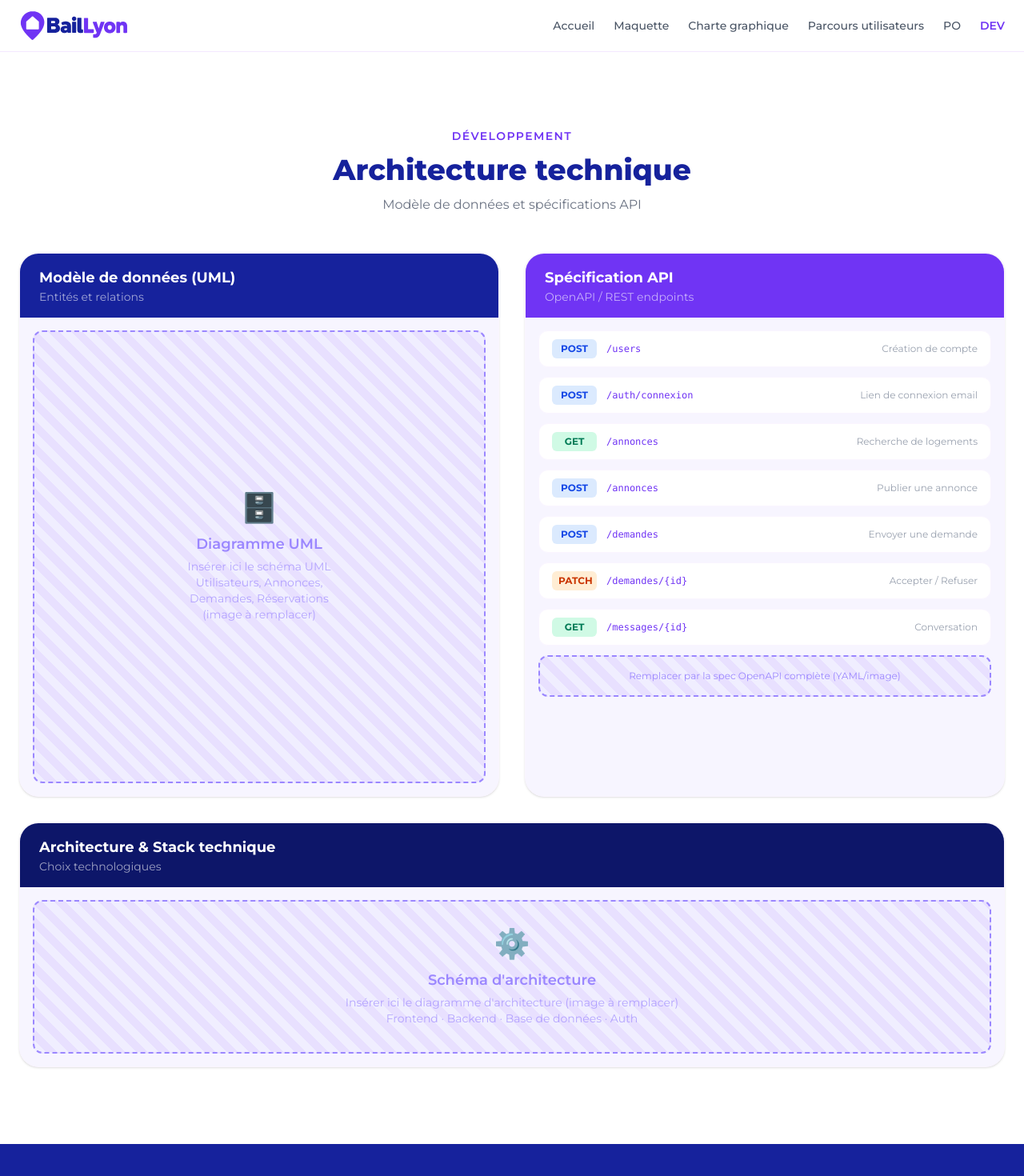
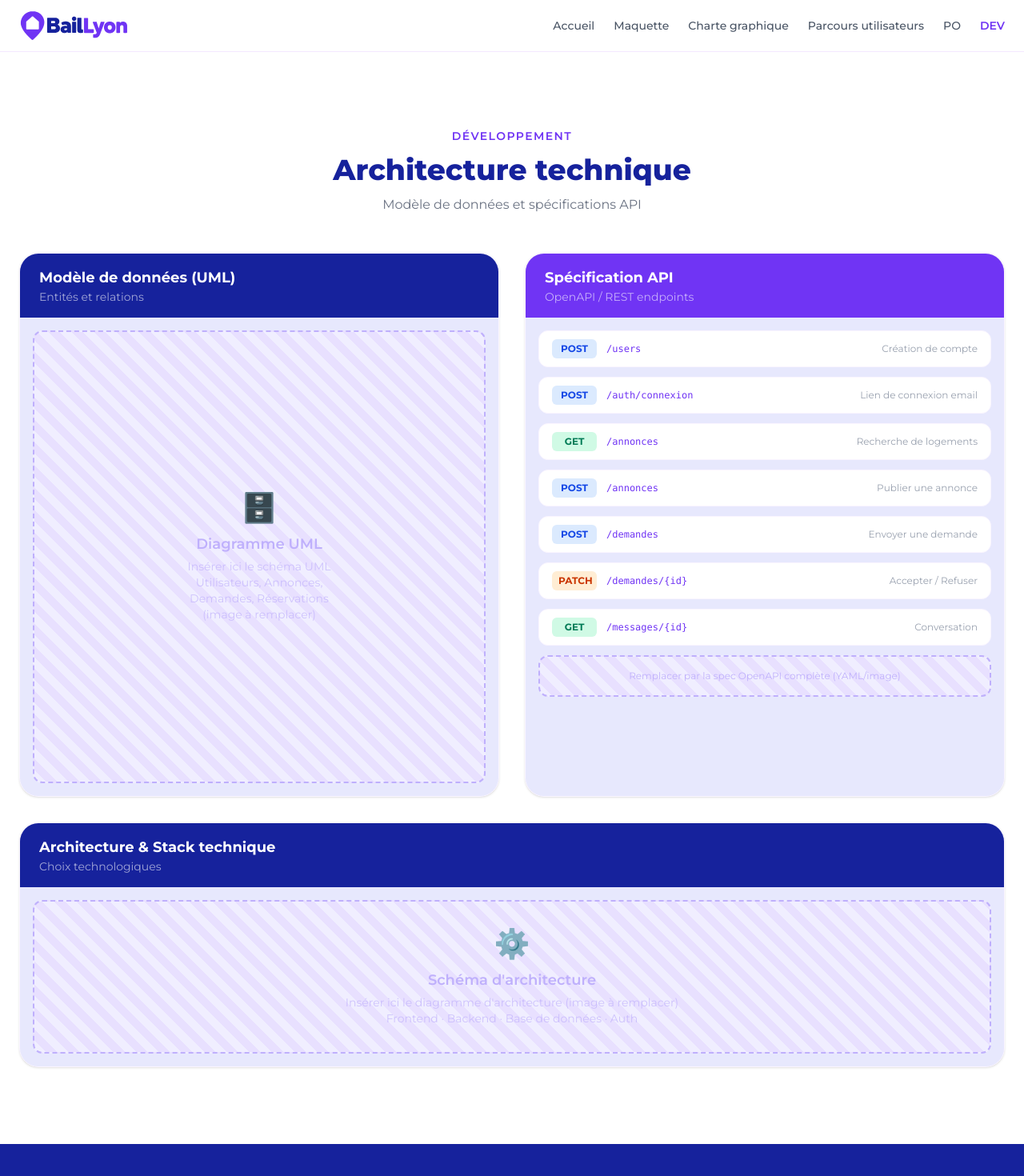
Before and after one commit to sosoYim/log-presentation, a Next.js app: page /dev in a window 1280 px wide. Shown: the top 1470 px of the page at 80% size. Built offline with nearby package versions, Linux system fonts and the light colour scheme.

Commit message:
fix: correct colors

```diff
--- a/app/globals.css
+++ b/app/globals.css
@@ -2,7 +2,7 @@
 
 :root {
   --background: #ffffff;
-  --foreground: #111110;
+  --foreground: #1A202C;
 }
 
 html {
@@ -23,6 +23,6 @@
     #e8e0ff 10px,
     #e8e0ff 20px
   );
-  border: 2px dashed #9B87FF;
+  border: 2px dashed #BFB0FC;
   border-radius: 12px;
 }
--- a/components/sections/DEV.tsx
+++ b/components/sections/DEV.tsx
@@ -14,12 +14,12 @@
 
         <div className="grid md:grid-cols-2 gap-8">
           {/* Modèle de données */}
-          <div className="bg-[#F7F5FF] rounded-3xl overflow-hidden shadow-sm border border-purple-50">
+          <div className="bg-[#E7E8FD] rounded-3xl overflow-hidden shadow-sm border border-purple-50">
             <div className="bg-[#16229C] px-6 py-4">
               <h3 className="font-bold text-white text-lg">Modèle de données (UML)</h3>
               <p className="text-white/60 text-sm">Entités et relations</p>
             </div>
-            <div className="section-placeholder m-4 rounded-2xl aspect-square flex flex-col items-center justify-center text-[#9B87FF] text-center p-6">
+            <div className="section-placeholder m-4 rounded-2xl aspect-square flex flex-col items-center justify-center text-[#BFB0FC] text-center p-6">
               <div className="text-4xl mb-3">🗄️</div>
               <p className="font-semibold text-lg">Diagramme UML</p>
               <p className="text-sm mt-1 opacity-70">
@@ -32,7 +32,7 @@
           </div>
 
           {/* API */}
-          <div className="bg-[#F7F5FF] rounded-3xl overflow-hidden shadow-sm border border-purple-50">
+          <div className="bg-[#E7E8FD] rounded-3xl overflow-hidden shadow-sm border border-purple-50">
             <div className="bg-[#7034F4] px-6 py-4">
               <h3 className="font-bold text-white text-lg">Spécification API</h3>
               <p className="text-white/60 text-sm">OpenAPI / REST endpoints</p>
@@ -60,19 +60,19 @@
                   <span className="text-xs text-gray-400">{e.desc}</span>
                 </div>
               ))}
-              <div className="section-placeholder rounded-xl py-4 flex items-center justify-center text-center text-[#9B87FF]">
+              <div className="section-placeholder rounded-xl py-4 flex items-center justify-center text-center text-[#BFB0FC]">
                 <p className="text-xs">Remplacer par la spec OpenAPI complète (YAML/image)</p>
               </div>
             </div>
           </div>
 
           {/* Architecture */}
-          <div className="md:col-span-2 bg-[#F7F5FF] rounded-3xl overflow-hidden shadow-sm border border-purple-50">
-            <div className="bg-[#0D1669] px-6 py-4">
+          <div className="md:col-span-2 bg-[#E7E8FD] rounded-3xl overflow-hidden shadow-sm border border-purple-50">
+            <div className="bg-[#16229C] px-6 py-4">
               <h3 className="font-bold text-white text-lg">Architecture & Stack technique</h3>
               <p className="text-white/60 text-sm">Choix technologiques</p>
             </div>
-            <div className="section-placeholder m-4 rounded-2xl min-h-48 flex flex-col items-center justify-center text-[#9B87FF] text-center p-8">
+            <div className="section-placeholder m-4 rounded-2xl min-h-48 flex flex-col items-center justify-center text-[#BFB0FC] text-center p-8">
               <div className="text-4xl mb-3">⚙️</div>
               <p className="font-semibold text-lg">Schéma d'architecture</p>
               <p className="text-sm mt-1 opacity-70">
--- a/components/sections/Maquette.tsx
+++ b/components/sections/Maquette.tsx
@@ -1,6 +1,6 @@
 export default function Maquette() {
   return (
-    <section className="py-24 bg-[#F7F5FF]">
+    <section className="py-24 bg-white">
       <div className="max-w-7xl mx-auto px-6">
         <div className="text-center mb-12">
           <p className="text-[#7034F4] font-semibold tracking-widest text-sm uppercase mb-3">
@@ -13,7 +13,7 @@
         </div>
 
         {/* Main placeholder */}
-        <div className="section-placeholder rounded-3xl w-full aspect-video flex flex-col items-center justify-center text-[#9B87FF] text-center p-8">
+        <div className="section-placeholder rounded-3xl w-full aspect-video flex flex-col items-center justify-center text-[#BFB0FC] text-center p-8">
           <div className="text-5xl mb-4">📱</div>
           <p className="font-bold text-xl text-[#7034F4]">Maquette Figma</p>
           <p className="text-sm mt-2 opacity-70 max-w-md">
@@ -25,7 +25,7 @@
         {/* Screen previews grid */}
         <div className="grid grid-cols-2 md:grid-cols-4 gap-4 mt-8">
           {["Accueil", "Recherche", "Annonce détaillée", "Messagerie"].map((screen, i) => (
-            <div key={i} className="section-placeholder rounded-2xl aspect-[9/16] flex flex-col items-center justify-center text-[#9B87FF] text-center p-4">
+            <div key={i} className="section-placeholder rounded-2xl aspect-[9/16] flex flex-col items-center justify-center text-[#BFB0FC] text-center p-4">
               <p className="font-semibold text-sm">{screen}</p>
               <p className="text-xs mt-1 opacity-60">Écran {i + 1}</p>
             </div>
--- a/components/sections/ParcoursUtilisateurs.tsx
+++ b/components/sections/ParcoursUtilisateurs.tsx
@@ -272,7 +272,7 @@
           <SectionTitle number="04" title="Value Proposition Canvas" />
           <div className="grid md:grid-cols-2 gap-8">
             {[{ name: "Alice — Demandeuse", emoji: "👩‍🎓" }, { name: "Lucas — Annonceur", emoji: "👨‍💻" }].map((p) => (
-              <div key={p.name} className="section-placeholder rounded-2xl min-h-64 flex flex-col items-center justify-center text-[#9B87FF] text-center p-8">
+              <div key={p.name} className="section-placeholder rounded-2xl min-h-64 flex flex-col items-center justify-center text-[#BFB0FC] text-center p-8">
                 <div className="text-4xl mb-3">{p.emoji}</div>
                 <p className="font-bold text-lg text-[#7034F4]">Value Proposition Canvas</p>
                 <p className="font-semibold text-[#16229C] mt-1">{p.name}</p>
--- a/components/sections/Personas.tsx
+++ b/components/sections/Personas.tsx
@@ -21,7 +21,7 @@
 
 export default function Personas() {
   return (
-    <section className="py-24 bg-[#F7F5FF]">
+    <section className="py-24 bg-[#E7E8FD]">
       <div className="max-w-7xl mx-auto px-6">
         <div className="text-center mb-16">
           <p className="text-[#7034F4] font-semibold tracking-widest text-sm uppercase mb-3">
--- a/components/sections/Team.tsx
+++ b/components/sections/Team.tsx
@@ -20,7 +20,7 @@
 
         <div className="grid sm:grid-cols-2 lg:grid-cols-4 gap-6">
           {team.map((member, i) => (
-            <div key={i} className="bg-[#F7F5FF] rounded-2xl p-6 text-center hover:shadow-md transition-shadow">
+            <div key={i} className="bg-[#E7E8FD] rounded-2xl p-6 text-center hover:shadow-md transition-shadow">
               {/* Avatar placeholder */}
               <div className="w-20 h-20 mx-auto mb-4 section-placeholder rounded-full flex items-center justify-center text-3xl">
                 {member.emoji}
```
Also changed, not shown: components/sections/CharteGraphique.tsx (+11 -11 lines), components/sections/PO.tsx (+7 -7 lines).
